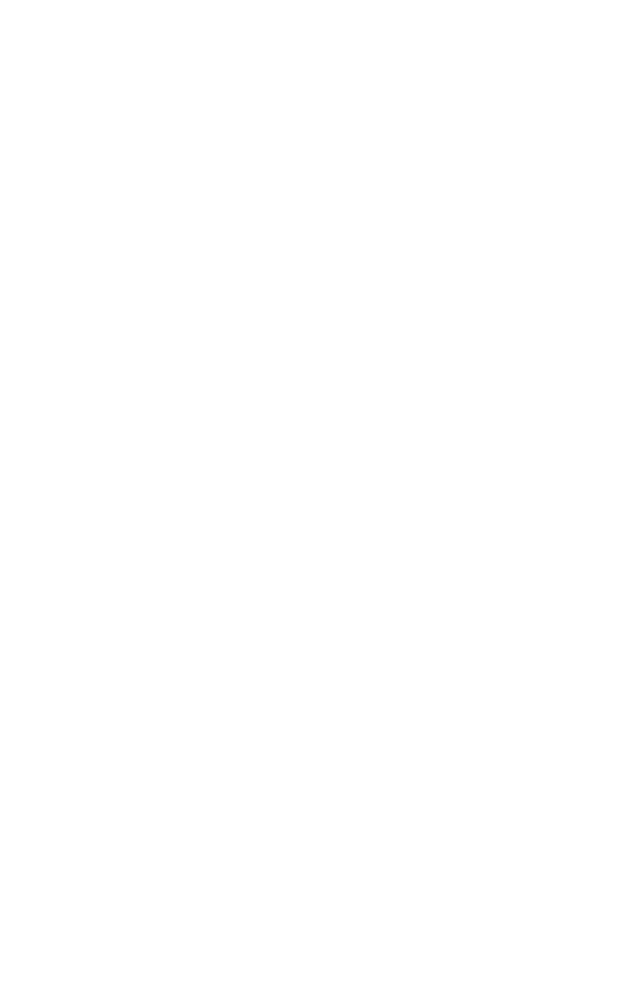
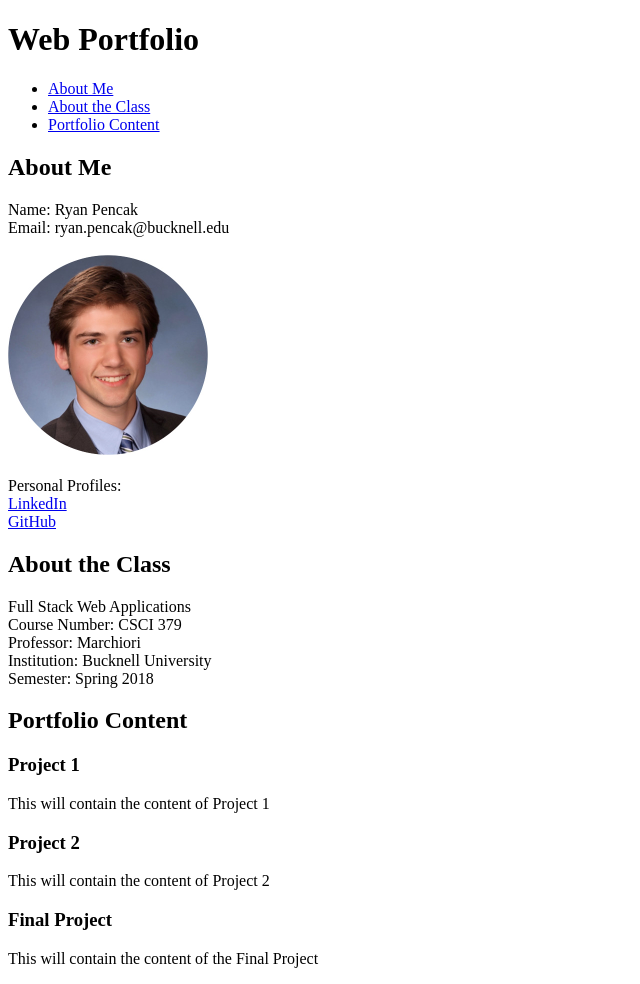
Before and after one commit to RyanPencak/WebApps, a plain HTML site: page index.html in a window 1280 px wide. Shown: the whole page, without its empty margins (0-640 px from the left). Before the commit the page ends 800 px from the top, so only its background shows below. Drawn offline with Linux system fonts and the light colour scheme.

Commit message:
04 Portfolio Coding

```diff
--- a/index.html
+++ b/index.html
@@ -3,4 +3,53 @@
 <head>
   <title> Ryan Pencak's Portfolio </title>
 </head>
+
+<body>
+  <h1> Web Portfolio </h1>
+
+  <nav>
+    <ul>
+      <li><a href="#aboutMe"> About Me </a></li>
+      <li><a href="#aboutClass"> About the Class </a></li>
+      <li><a href="#portfolioContent"> Portfolio Content </a></li>
+    </ul>
+  </nav>
+
+  <section id="aboutMe">
+    <h2> About Me </h2>
+    <p>
+      Name: Ryan Pencak <br>
+      Email: ryan.pencak@bucknell.edu <br> <br>
+      <!--
+      <img src="https://res.cloudinary.com/campus-job/image/upload/t_student-public-page/v1/profile_pictures/iOcenUFYjO_20160922.jpg" height="200" width="200" alt="Profile Picture">
+    -->
+      <img src="./Media/Profile_Picture.jpg" height="200" width="200" alt="Profile Picture">
+      <br> <br>
+      Personal Profiles: <br>
+      <a href="https://www.linkedin.com/in/ryanpencak/"> LinkedIn </a><br>
+      <a href="https://github.com/RyanPencak"> GitHub </a>
+    </p>
+  </section>
+
+  <section id="aboutClass">
+    <h2> About the Class </h2>
+    <p> Full Stack Web Applications <br>
+        Course Number: CSCI 379 <br>
+        Professor: Marchiori <br>
+        Institution: Bucknell University <br>
+        Semester: Spring 2018
+    </p>
+  </section>
+
+  <section id="portfolioContent">
+    <h2> Portfolio Content </h2>
+    <h3> Project 1 </h3>
+    <p>This will contain the content of Project 1</p>
+    <h3> Project 2 </h3>
+    <p>This will contain the content of Project 2</p>
+    <h3> Final Project </h3>
+    <p>This will contain the content of the Final Project</p>
+  </section>
+
+</body>
 </html>
```
Also changed, not shown: Media/Profile_Picture.jpg (added).
